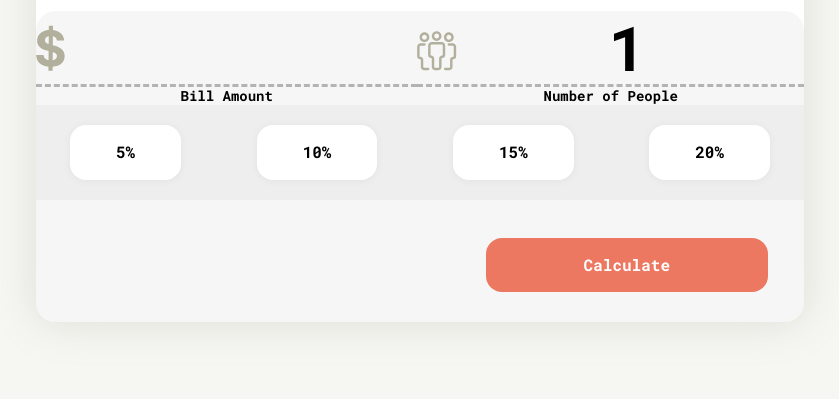
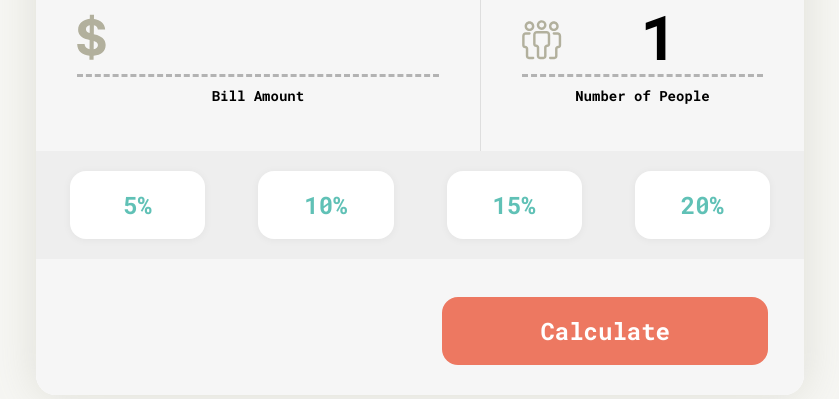
Before and after one commit to peter-hinch/advent-of-css-2022-day-07-tip-calculator, a website: page index.html in a window 1280 px wide. Shown: the part 401-800 px from the top of the page, without its empty margins (220-1059 px from the left). Drawn offline with nearby package versions, Linux system fonts and the light colour scheme.

Commit message:
Refine layout styling.

```diff
--- a/index.html
+++ b/index.html
@@ -24,8 +24,8 @@
           </div>
         </div>
         <div class="calculator__input">
-          <div class="input__form-element">
-            <span class="form-element__image-plus-value">
+          <div class="input__form-element input__total">
+            <div class="form-element__image-plus-value">
               <img src="./images/dollar.svg" alt="$" />
               <input
                 id="input__bill-amount"
@@ -33,13 +33,13 @@
                 step="0.01"
                 type="number"
               />
-            </span>
+            </div>
             <label for="input__bill-amount" class="input__label">
               Bill Amount
             </label>
           </div>
-          <div class="input__form-element">
-            <span class="form-element__image-plus-value">
+          <div class="input__form-element input__pax">
+            <div class="form-element__image-plus-value">
               <img src="./images/people.svg" alt="group of people" />
               <input
                 id="input__no-of-people"
@@ -48,7 +48,7 @@
                 min="1"
                 step="1"
               />
-            </span>
+            </div>
             <label for="input__no-of-people" class="input__label">
               Number of People
             </label>
--- a/styles.css
+++ b/styles.css
@@ -5,7 +5,7 @@ body {
   flex-direction: column;
   justify-content: center;
   align-items: center;
-  height: 100vh;
+  min-height: 100vh;
   font-family: 'Roboto Mono', serif;
   font-weight: 700;
   background: #f6f6f3;
@@ -31,6 +31,7 @@ section#calculator {
 }
 
 input[type='number'] {
+  appearance: textfield;
   -moz-appearance: textfield;
 }
 
@@ -76,14 +77,24 @@ section#calculator .calculator__input {
   display: flex;
   flex-direction: row;
   align-items: flex-end;
+
   background: #f6f6f6;
   border-radius: 20px 20px 0 0;
+}
+
+section#calculator .calculator__input .input__total {
+  width: 60%;
+}
+
+section#calculator .calculator__input .input__pax {
+  width: 40%;
 }
 
 section#calculator .calculator__input .input__form-element {
   display: flex;
   flex-direction: column;
   align-items: center;
+  padding: 62px 41px 46px;
 }
 
 section#calculator .calculator__input .input__form-element input {
@@ -94,17 +105,19 @@ section#calculator .calculator__input .input__form-element input {
   border: none;
 }
 
-section#calculator
-  .calculator__input
-  .input__form-element
-  .form-element__image-plus-value {
+section#calculator .calculator__input .input__total {
+  border-right: 1px solid #dedede;
+}
+
+.input__form-element .form-element__image-plus-value {
+  margin-bottom: 10px;
   border-bottom: 3px dashed #b3b3b3;
 }
 
 section#calculator .calculator__tip-select {
   display: flex;
   flex-direction: row;
-  justify-content: space-between;
+  gap: 53px;
   padding: 20px 34px;
   background: #eeeeee;
 }
@@ -115,15 +128,21 @@ section#calculator .calculator__tip-select input[type='radio'] {
 
 .calculator__tip-select input[type='radio'] + label {
   display: flex;
+  justify-content: center;
   padding: 18px 46px;
-  text-align: center;
+  width: 25%;
+  font-size: 24px;
+  line-height: 32px;
+  color: #60c1b6;
   background: #ffffff;
   border-radius: 16px;
   box-shadow: 0px 1px 8px rgba(0, 0, 0, 0.05);
+  transition: all 0.5s;
   cursor: pointer;
 }
 
 .calculator__tip-select input[type='radio']:checked + label {
+  color: #ffffff;
   background: #60c1b6;
 }
 
@@ -138,6 +157,8 @@ section#calculator .calculator__actions {
 section#calculator .calculator__actions button#actions__calculate {
   padding: 18px 98px;
   color: #ffffff;
+  font-size: 24px;
+  line-height: 32px;
   background: #ed7861;
   border: none;
   border-radius: 16px;
```
